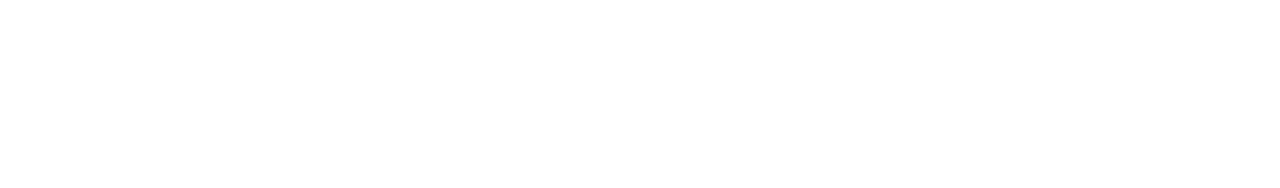
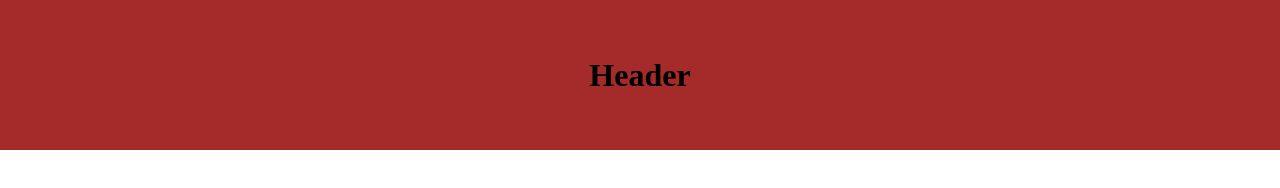
Before and after one commit to elenstep/test-224, a plain HTML site: page index.html in a window 1280 px wide. Drawn offline with Linux system fonts and the light colour scheme.

Commit message:
feat: add header

```diff
--- a/index.html
+++ b/index.html
@@ -8,6 +8,8 @@
     <link rel="stylesheet" href="style.css">
 </head>
 <body>
-
+    <header class="header">
+        <h1>Header</h1>
+    </header>
 </body>
 </html>
--- a/style.css
+++ b/style.css
@@ -0,0 +1,12 @@
+* {
+    margin: 0;
+    padding: 0;
+}
+
+.header {
+    height: 150px;
+    background-color: brown;
+    display: flex;
+    justify-content: center;
+    align-items: center;
+}
```
